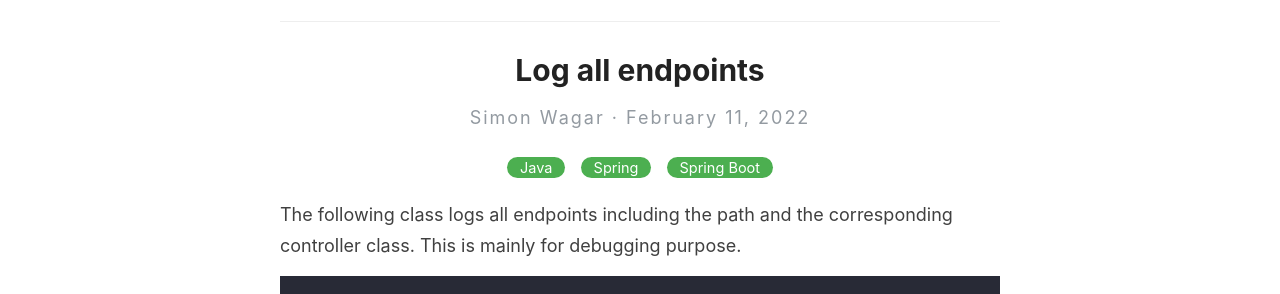
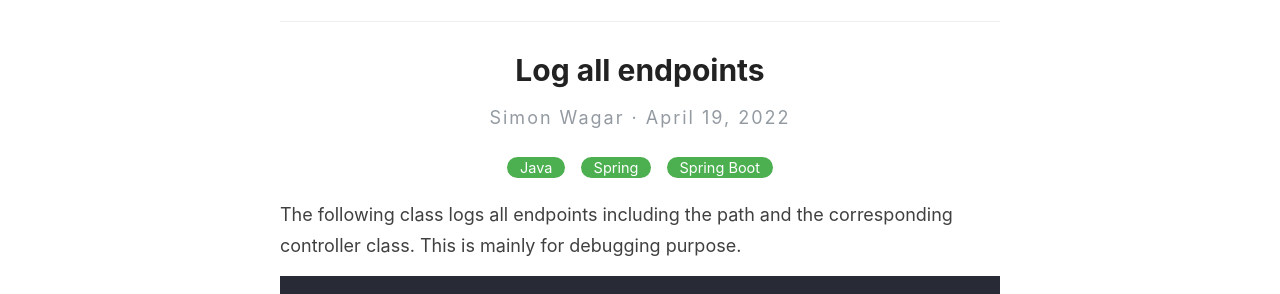
Before and after one commit to swagar/my-reverie, a Jekyll site: the page built from snippets/list-all-spring-boot-endpoints.md, in a window 1280 px wide. Shown: the part 142-436 px from the top of the page. Built offline with Jekyll 4.4.1, drawn with Linux system fonts in a browser that asks for light colours.

Commit message:
fixted date for snippet 'log all endoints'

```diff
--- a/snippets/list-all-spring-boot-endpoints.md
+++ b/snippets/list-all-spring-boot-endpoints.md
@@ -4,7 +4,7 @@
 categories: [Java,Spring,Spring Boot]
 excerpt: Log all endpoints in Spring Boot
 snippet: true
-date: 2022.02.11
+date: 2022.04.19
 ---
 
 The following class logs all endpoints including the path and the corresponding controller class. This is mainly for debugging purpose.
```
